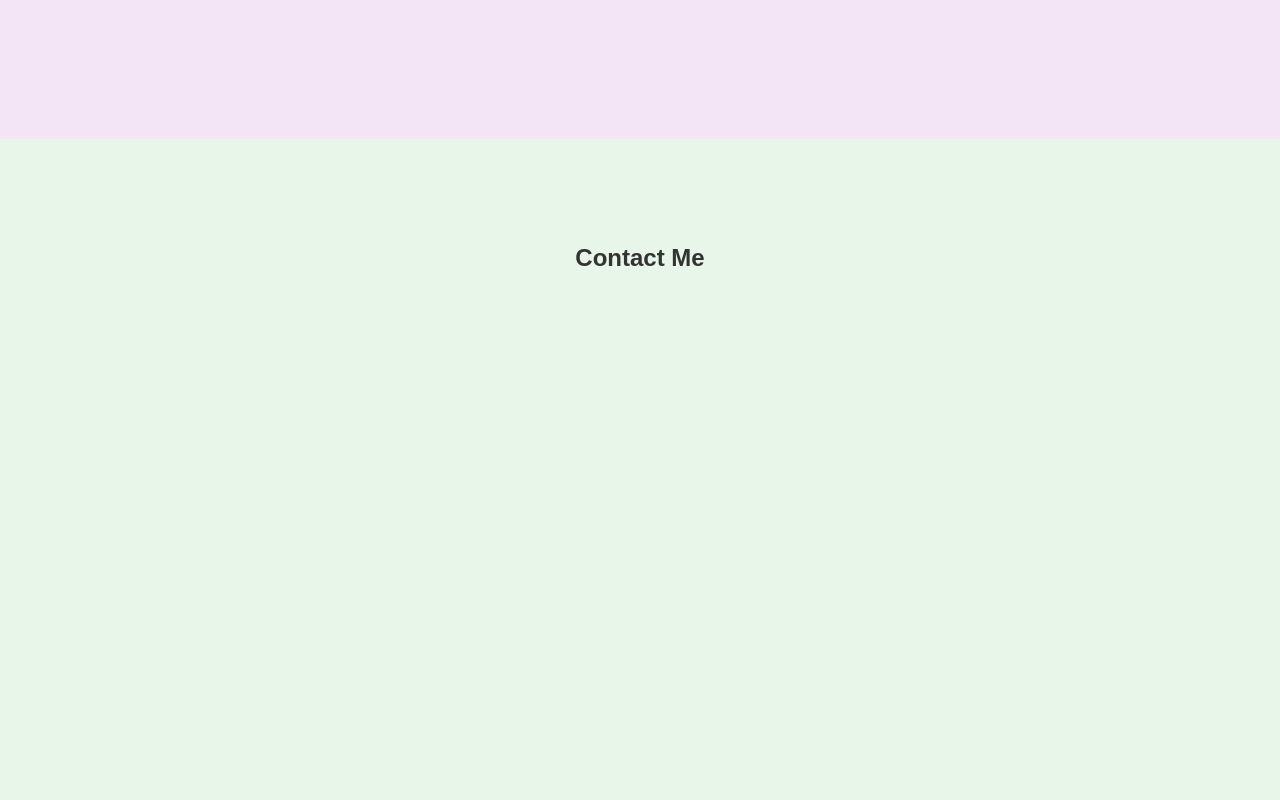
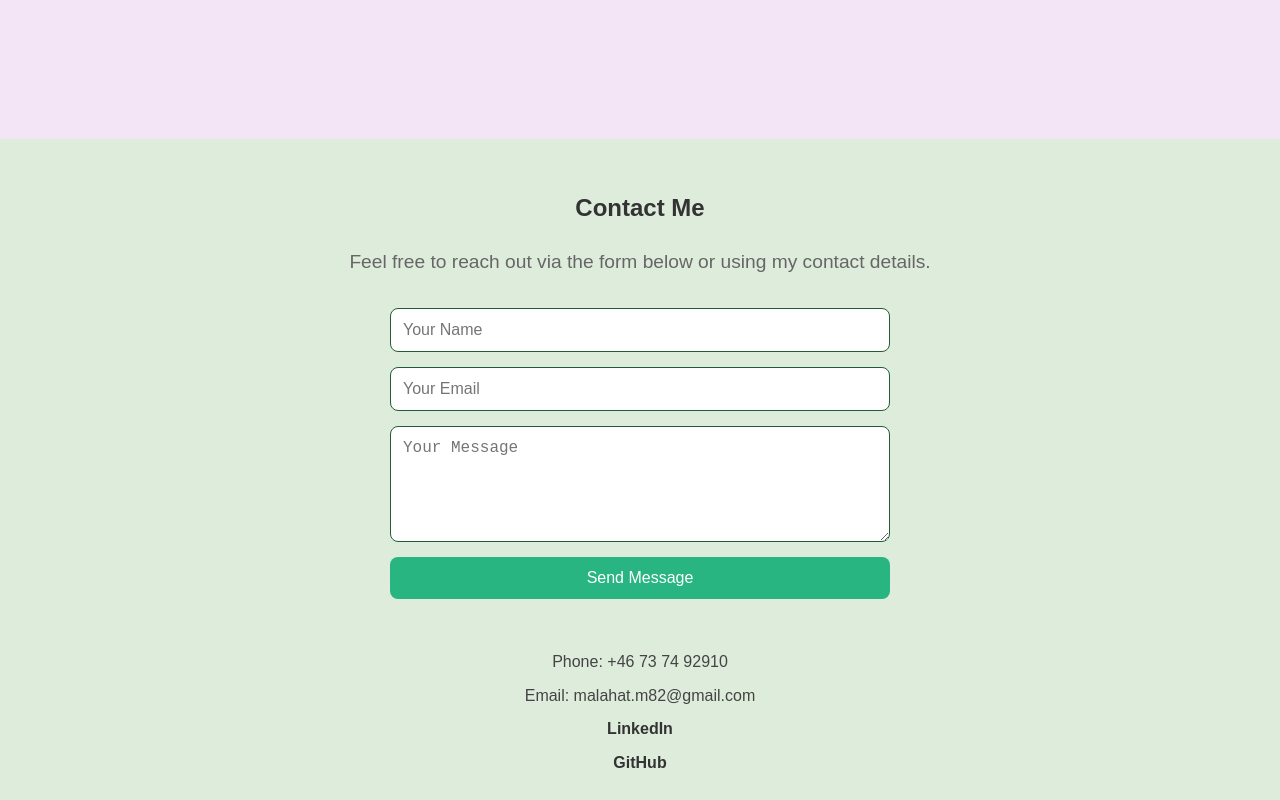
Before and after one commit to MalahatM/malahat-mor.github.io, a website with bundled scripts: page index.html in a window 1280 px wide. Shown: the part 2400-3200 px from the top of the page. Built offline with nearby package versions, Linux system fonts and the light colour scheme.

Commit message:
Add Contact section with form and extra contact info.

```diff
--- a/index.html
+++ b/index.html
@@ -106,8 +106,26 @@
 
   <!-- Contact Section -->
   <section id="contact">
-    <h2>Contact Me</h2>
-  </section>
+  <h2>Contact Me</h2>
+  <p class="contact-subtitle"> Feel free to reach out via the form below or using my contact details.</p>
+
+  <form class="contact-form" action="https://formspree.io/f/myzdoden" method="POST">
+    <input type="text" name="name" placeholder="Your Name" required>
+    <input type="email" name="email" placeholder="Your Email" required>
+    <textarea name="message" placeholder="Your Message" rows="5" required></textarea>
+    <button type="submit" class="contact-btn">Send Message</button>
+  </form>
+
+  <!-- Extra Contact Info -->
+  <div class="contact-info">
+    <p>Phone: +46 73 74 92910</p>
+    <p>Email: malahat.m82@gmail.com</p>
+    <p><a href="https://www.linkedin.com/public-profile/settings?trk=d_flagship3_profile_self_view_public_profile&lipi=urn%3Ali%3Apage%3Ad_flagship3_profile_view_base%3BYAG8NfvLS2S5gzbCd1Jibw%3D%3D" target="_blank">LinkedIn</a></p>
+    <p><a href="https://github.com/MalahatM" target="_blank">GitHub</a></p>
+  </div>
+
+</section>
+
 
   <!-- Projects Section -->
   <section id="projects">
--- a/style.css
+++ b/style.css
@@ -331,3 +331,87 @@ body.dark-mode .home p {
     text-align: center;
   }
 }
+/* Contact Section */
+#contact {
+  padding: 50px 20px;
+  background-color: #deeddb;
+  text-align: center;
+}
+
+.contact-subtitle {
+  font-size: 1.2rem;
+  color: #666;
+  margin-bottom: 30px;
+}
+
+.contact-form {
+  display: flex;
+  flex-direction: column;
+  max-width: 500px;
+  margin: 0 auto;
+  gap: 15px;
+}
+
+.contact-form input,
+.contact-form textarea {
+  padding: 12px;
+  border-radius: 8px;
+  border: 1px solid #205d35;
+  font-size: 1rem;
+  width: 100%;
+}
+
+.contact-btn {
+  padding: 12px;
+  background-color: #28b581;
+  color: white;
+  border: none;
+  border-radius: 8px;
+  font-size: 1rem;
+  cursor: pointer;
+  transition: background 0.3s;
+}
+
+.contact-btn:hover {
+  background-color: #1f9268;
+}
+
+/* Extra contact info */
+.contact-info {
+  margin-top: 50px;
+  font-size: 1rem;
+  color: #444;
+  text-align: center;
+}
+
+.contact-info p {
+  margin: 8px 0;
+}
+
+/* Links */
+.contact-info a {
+  color: #333;
+  text-decoration: none;
+  font-weight: 600;
+  transition: color 0.3s;
+}
+
+.contact-info a:hover {
+  color: #2946ee;
+}
+
+/* Responsive */
+@media (max-width: 600px) {
+  .contact-form {
+    width: 100%;
+  }
+
+  .contact-info {
+    font-size: 0.95rem;
+  }
+
+  .contact-info a {
+    display: inline-block;
+    margin-top: 5px;
+  }
+}
```
